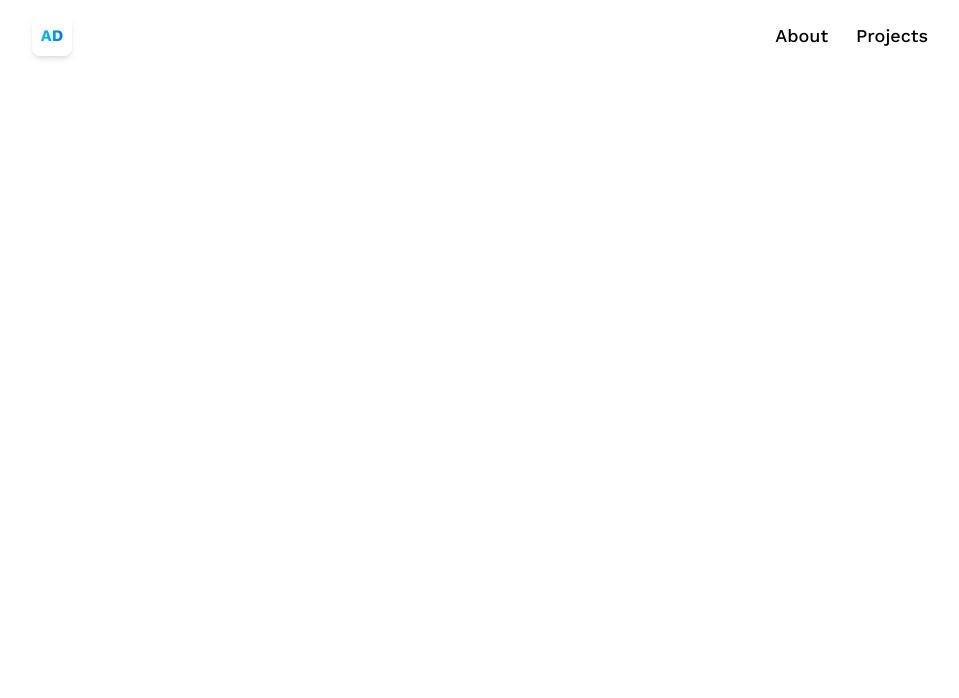
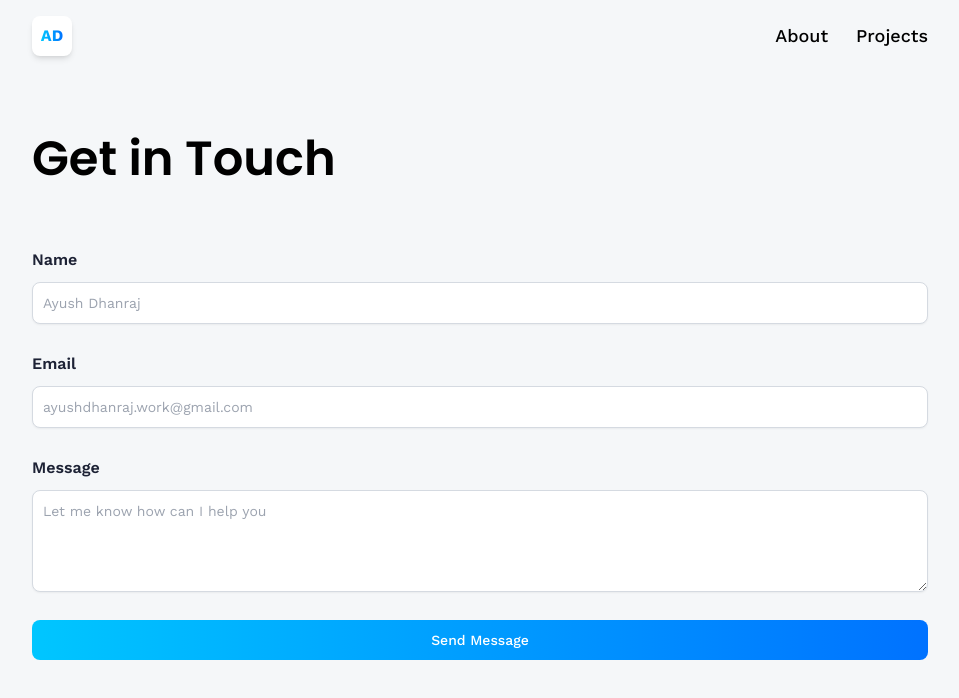
Before and after one commit to Ayush-2001-Dhanraj/3d-portfolio-demo, a React (Vite) app: page /contact in a window 1280 px wide. Before the commit this address had no page. Shown: the top 698 px of the page, without its empty margins (160-1119 px from the left). Built offline with nearby package versions, Linux system fonts and the light colour scheme.

Commit message:
Add emailjs home state content

```diff
--- a/package.json
+++ b/package.json
@@ -10,6 +10,7 @@
     "preview": "vite preview"
   },
   "dependencies": {
+    "@emailjs/browser": "^3.11.0",
     "@react-spring/three": "^9.7.3",
     "@react-three/drei": "^9.88.17",
     "@react-three/fiber": "^8.15.11",
--- a/src/App.tsx
+++ b/src/App.tsx
@@ -11,7 +11,7 @@
           <Route path="/" element={<Home />} />
           <Route path="/about" element={<About />} />
           <Route path="/projects" element={<Projects />} />
-          <Route path="/contacts" element={<Contact />} />
+          <Route path="/contact" element={<Contact />} />
         </Routes>
       </Router>
     </main>
--- /dev/null
+++ b/src/components/HomeContent.tsx
@@ -0,0 +1,64 @@
+import { Link } from "react-router-dom";
+import { arrow } from "../assets/icons";
+
+interface InfoBoxInterface {
+  text: string;
+  link: string;
+  btntxt: string;
+}
+
+const InfoBox = ({ text, link, btntxt }: InfoBoxInterface) => (
+  <div className="info-box">
+    <p className="font-medium sm:text-xl text-center">{text}</p>
+    <Link to={link} className="neo-brutalism-white neo-btn">
+      {btntxt} <img src={arrow} className="w-4 h-4 object-contain" />
+    </Link>
+  </div>
+);
+
+const renderContent = {
+  1: (
+    <h1
+      className="
+            sm:text-x1 sm:leading-snug text-center
+            neo-brutalism-blue py-4 px-8 text-white mx-5
+      "
+    >
+      Hi, I am <span className="font-semibold">Ayush Dhanraj</span> 👋
+      <br />A Software Engineer from India
+    </h1>
+  ),
+  2: (
+    <InfoBox
+      text="Worked with many companies and picked up many skills along the way"
+      link="/about"
+      btntxt="Learn more"
+    />
+  ),
+  3: (
+    <InfoBox
+      text="Led multiple projects to success over the years. Curious about the impact?"
+      link="/projects"
+      btntxt="Visit my portfolio"
+    />
+  ),
+  4: (
+    <InfoBox
+      text="Need a project done or looking for a dev? I'm just a few keystrokes away"
+      link="/contact"
+      btntxt="Let's talk"
+    />
+  ),
+};
+
+interface HomeContentInterface {
+  currentStage: null | number;
+}
+
+const HomeContent = ({ currentStage }: HomeContentInterface) => {
+  return (
+    <div>{(currentStage !== null && renderContent[currentStage]) || null}</div>
+  );
+};
+
+export default HomeContent;
--- a/src/pages/Contact.tsx
+++ b/src/pages/Contact.tsx
@@ -1,7 +1,108 @@
-import React from "react";
+// @ts-nocheck
+import { useState } from "react";
+import emailjs from "@emailjs/browser";
 
-function Contact() {
-  return <div>Contact</div>;
-}
+const Contact = () => {
+  const [form, setForm] = useState({ name: "", email: "", message: "" });
+  const [isLoading, setIsLoading] = useState(false);
+
+  const handleChange = (e: any) => {
+    setForm({ ...form, [e.target.name]: e.target.value });
+  };
+  const handleFocus = () => {};
+  const handleBlur = () => {};
+  const handleSubmit = (e: any) => {
+    e.preventDefault();
+    setIsLoading(true);
+
+    emailjs
+      .send(
+        import.meta.env.VITE_APP_EMAILJS_SERVICE_ID,
+        import.meta.env.VITE_APP_EMAILJS_TEMPLATE_ID,
+        {
+          from_name: form.name,
+          to_name: "Ayush Dhanraj",
+          from_email: form.email,
+          to_email: "ayushdhanraj.work@gmail.com",
+          message: form.message,
+        },
+        import.meta.env.VITE_APP_EMAILJS_PUBIC_KEY
+      )
+      .then(() => {
+        setIsLoading(false);
+        // TODO: show success message
+        // TODO: Hide an alert
+        setForm({ name: "", email: "", message: "" });
+      })
+      .catch((err) => {
+        setIsLoading(false);
+        // TODO: show error message
+      });
+  };
+
+  return (
+    <section className="relative flex lg:flex-row flex-col max-container">
+      <div className="flex-1 min-w-[50%] flex flex-col">
+        <h1 className="head-text">Get in Touch</h1>
+        <form
+          className="w-full flex flex-col gap-7 mt-14"
+          onSubmit={handleSubmit}
+        >
+          <label className="text-black-500 font-semibold">
+            Name
+            <input
+              type="text"
+              name="name"
+              placeholder="Ayush Dhanraj"
+              required
+              className="input"
+              value={form.name}
+              onChange={handleChange}
+              onFocus={handleFocus}
+              onBlur={handleBlur}
+            />
+          </label>
+          <label className="text-black-500 font-semibold">
+            Email
+            <input
+              type="email"
+              name="email"
+              placeholder="ayushdhanraj.work@gmail.com"
+              required
+              className="input"
+              value={form.email}
+              onChange={handleChange}
+              onFocus={handleFocus}
+              onBlur={handleBlur}
+            />
+          </label>
+          <label className="text-black-500 font-semibold">
+            Message
+            <textarea
+              rows={4}
+              name="message"
+              placeholder="Let me know how can I help you"
+              required
+              className="input"
+              value={form.message}
+              onChange={handleChange}
+              onFocus={handleFocus}
+              onBlur={handleBlur}
+            />
+          </label>
+          <button
+            type="submit"
+            className="btn"
+            disabled={isLoading}
+            onFocus={handleFocus}
+            onBlur={handleBlur}
+          >
+            {isLoading ? "Sending ...." : "Send Message"}
+          </button>
+        </form>
+      </div>
+    </section>
+  );
+};
 
 export default Contact;
--- a/src/pages/Home.tsx
+++ b/src/pages/Home.tsx
@@ -1,9 +1,3 @@
-{
-  /* <div className="absolute top-28 left-0 right-0 z-10 flex items-center justify-center">
-  POPUP
-</div> */
-}
-
 import { Canvas } from "@react-three/fiber";
 import { Suspense, useState } from "react";
 import Loader from "../components/Loader";
@@ -11,6 +5,7 @@
 import Bird from "../models/Bird";
 import Plane from "../models/Plane";
 import Island from "../models/Island";
+import HomeContent from "../components/HomeContent";
 
 function Home() {
   const [isRotating, setIsRotating] = useState(false);
@@ -51,6 +46,9 @@
 
   return (
     <section className="h-screen w-full relative">
+      <div className="absolute top-28 left-0 right-0 z-10 flex items-center justify-center">
+        {currentStage && <HomeContent currentStage={currentStage} />}
+      </div>
       <Canvas
         className={`h-screen w-full bg-transparent ${
           isRotating ? "cursor-grabbing" : "cursor-grab"
```
Also changed, not shown: 1 other file (tests, documents, lock files or other folders).
